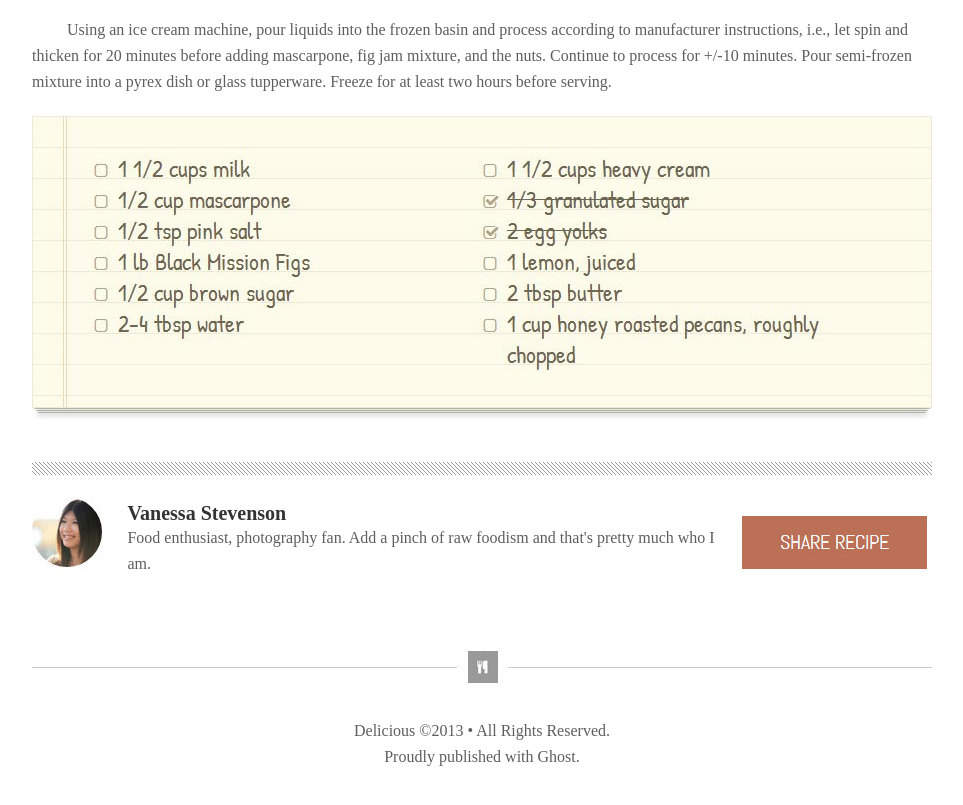
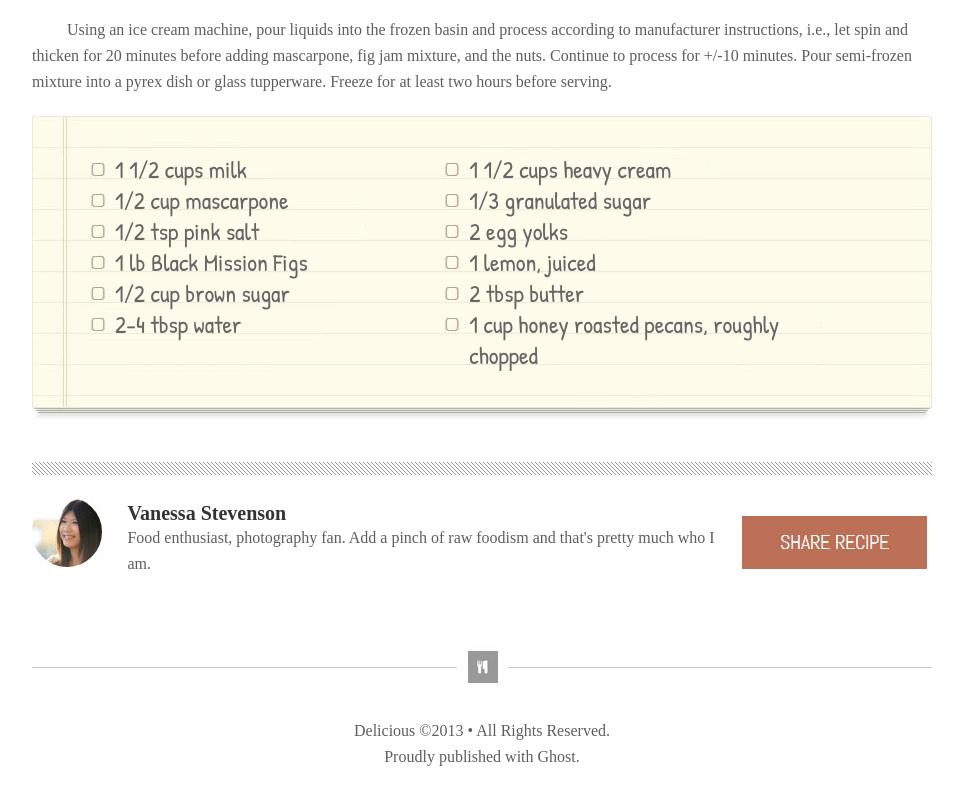
Before and after one commit to icuthy/chocolate-pizza, a plain HTML site: page index.html in a window 1280 px wide. Shown: the part 1066-1871 px from the top of the page, without its empty margins (158-1121 px from the left). Drawn offline with nearby package versions, Linux system fonts and the light colour scheme; a web font is replaced by a local one.

Commit message:
add interactivity to ingredients list

```diff
--- a/index.html
+++ b/index.html
@@ -30,7 +30,20 @@
 	</div>
 
 	<div class="ingredients">
-
+		<ul>
+		<li class="checkbox">1 1/2 cups milk</li>
+		<li class="checkbox"> 1 1/2 cups heavy cream</li>
+		<li class="checkbox"> 1/2 cup mascarpone</li>
+		<li class="checkbox">1/3 granulated sugar</li>
+		<li class="checkbox">1/2 tsp pink salt </li>
+		<li class="checkbox">2 egg yolks</li>
+		<li class="checkbox">1 lb Black Mission Figs</li>
+		<li class="checkbox">1 lemon, juiced </li>
+		<li class="checkbox">1/2 cup brown sugar </li>
+		<li class="checkbox">2 tbsp butter </li>
+		<li class="checkbox">2-4 tbsp water</li>
+		<li class="checkboxtop">1 cup honey roasted pecans, roughly chopped</li>
+	</ul>
 	</div>
 
 	<div class="author">
@@ -43,7 +56,12 @@
     	<img id="share" src="images/share-btn.gif" alt="share recipe button"/>
     </div>
 </div>
-
+	<script src="https://code.jquery.com/jquery-1.11.2.min.js"></script>
+	<script>
+ 		 $('li').on('click', function() {
+      $(this).toggleClass('show-check');
+  		});
+	</script>
 	<footer>
 		<img src="images/cutlery.gif" alt="cutlery icon"/>
 		<p>Delicious ©2013 • All Rights Reserved.<br />
--- a/style.css
+++ b/style.css
@@ -251,9 +251,37 @@ header {
 }
 
 .ingredients {
-	background: url("images/ingredient-list.jpg") top no-repeat;
+	background: url("images/yellowpad.jpg") top no-repeat;
     padding: 10px 0;
     height: 306px;
+}
+
+.ingredients ul {
+	list-style-type: none;
+	width:716px;
+	overflow:hidden;
+    margin: 29px 0 20px 58px;
+}
+
+.ingredients li {
+	line-height: 31px;
+	float:left;
+  	display:inline;
+  	cursor: pointer;
+  	padding-left: 25px;
+  	width:46%;
+}
+
+.checkbox {
+    background-image: url("images/unchecked.jpg");
+    background-repeat: no-repeat;
+    background-position: 0px center;
+}
+
+.checkboxtop {
+    background-image: url("images/unchecked.jpg");
+    background-repeat: no-repeat;
+    background-position: 0px 8px;
 }
 
 footer {
@@ -269,3 +297,8 @@ footer img {
 	left: 425px;
 	top: -75px;
 }
+
+.show-check {
+	text-decoration: line-through;
+	background-image: url("images/checked.jpg");
+}
```
Also changed, not shown: images/checked.jpg (added), images/unchecked.jpg (added), images/yellowpad.jpg (added).
